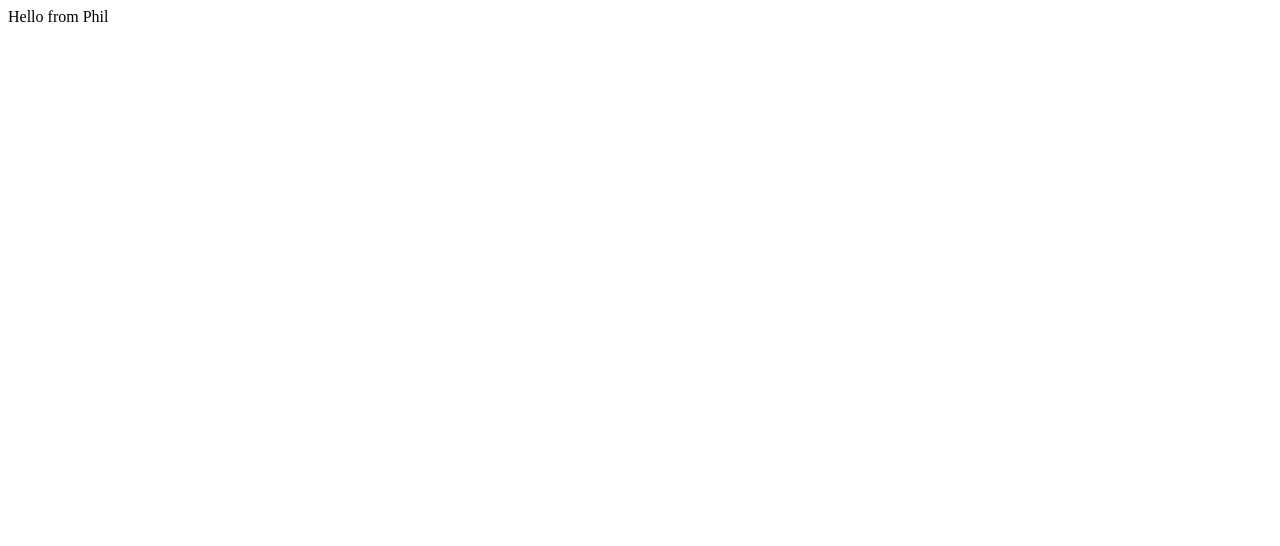
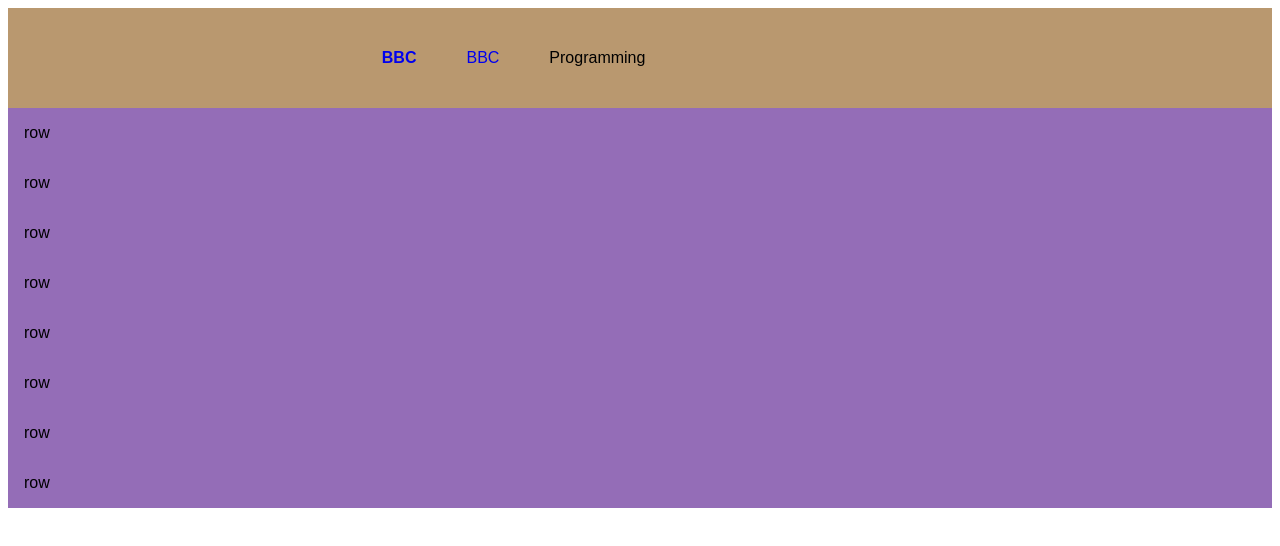
Before and after one commit to philanderson888/philanderson.uk2, a plain HTML site: page index.html in a window 1280 px wide. Drawn offline with Linux system fonts and the light colour scheme.

Commit message:
move css to same file

```diff
--- a/index.html
+++ b/index.html
@@ -4,9 +4,116 @@
     <meta charset="UTF-8">
     <meta http-equiv="X-UA-Compatible" content="IE=edge">
     <meta name="viewport" content="width=device-width, initial-scale=1.0">
-    <title>Document</title>
+    <title>PhilAnderson.uk</title>
+    <style>
+
+        html{
+            font-family: sans-serif;
+
+        }
+
+        a:link{
+            text-decoration: none;
+        }
+        a:visited{
+            text-decoration: none;
+        }
+        a:hover{
+            text-decoration: none;
+        }
+        a:active{
+            text-decoration: none;
+        }
+
+        .container{
+            display: grid;
+            grid-template-columns: repeat(5, 1fr);
+            grid-template-rows: 2fr repeat(1, 1fr);
+            background-color: rgb(185, 152, 111);
+        }
+
+        .nav{
+            grid-column-start: 1;
+            grid-column-end:5;
+            grid-row-start: 1;
+            grid-row-end:1;
+
+            display:flex;
+            justify-content: center;
+            align-items: center;
+            align-content: center;
+            column-gap: 50px;
+        }
+
+        .row{
+            background-color: rgb(148, 109, 183);
+            padding: 2vmin;
+            grid-column-start: 1;
+            grid-column-end: 6
+        }
+
+        .navItem{
+            display: inline-block;
+        }
+
+        #dropdownContent{
+            display: none;
+        }
+
+        li {
+            display:block;
+        }
+
+        li:hover{
+            cursor:pointer;
+        }
+
+        .bold{
+            font-weight: bold;
+        }
+    </style>
 </head>
 <body>
-    Hello from Phil
+    <div class="container">
+        <nav class="nav">
+            <navItem class="navItem bold"><a href="https://bbc.co.uk">BBC</a></navItem>
+            <navItem class="navItem"><a href="https://bbc.co.uk">BBC</a></navItem>
+            <navItem id='dropdown' class="navItem">Programming
+                <ul id="dropdownContent">
+                    <li><a href="#">BBC</a></li>
+                    <li><a href="#">BBC</a></li>
+                    <li><a href="#">BBC</a></li>
+                    <li><a href="#">BBC</a></li>
+                </ul>
+            </navItem>
+        </nav>
+        <div class="row">row</div>
+        <div class="row">row</div>
+        <div class="row">row</div>
+        <div class="row">row</div>
+        <div class="row">row</div>
+        <div class="row">row</div>
+        <div class="row">row</div>
+        <div class="row">row</div>
+    </div>
+    <script>
+        dropdownContent = document.getElementById('dropdownContent');
+        console.log(dropdownContent);
+        dropdown = document.getElementById('dropdown');
+        console.log(dropdown)
+        showMenu = (event) => {
+            console.log('show menu event')
+            dropdownContent.style.display="block";
+        }
+        dropdown.addEventListener('mouseover', showMenu);
+        dropdown.addEventListener('click', showMenu);
+        dropdown.addEventListener('mouseout', () => {
+            dropdownContent.style.display="none";
+        });
+        dropdownContent.addEventListener('mouseout', () => {
+            console.log('mouse out event');
+            dropdownContent.style.display="none";
+        });
+    </script>
 </body>
 </html>
```
